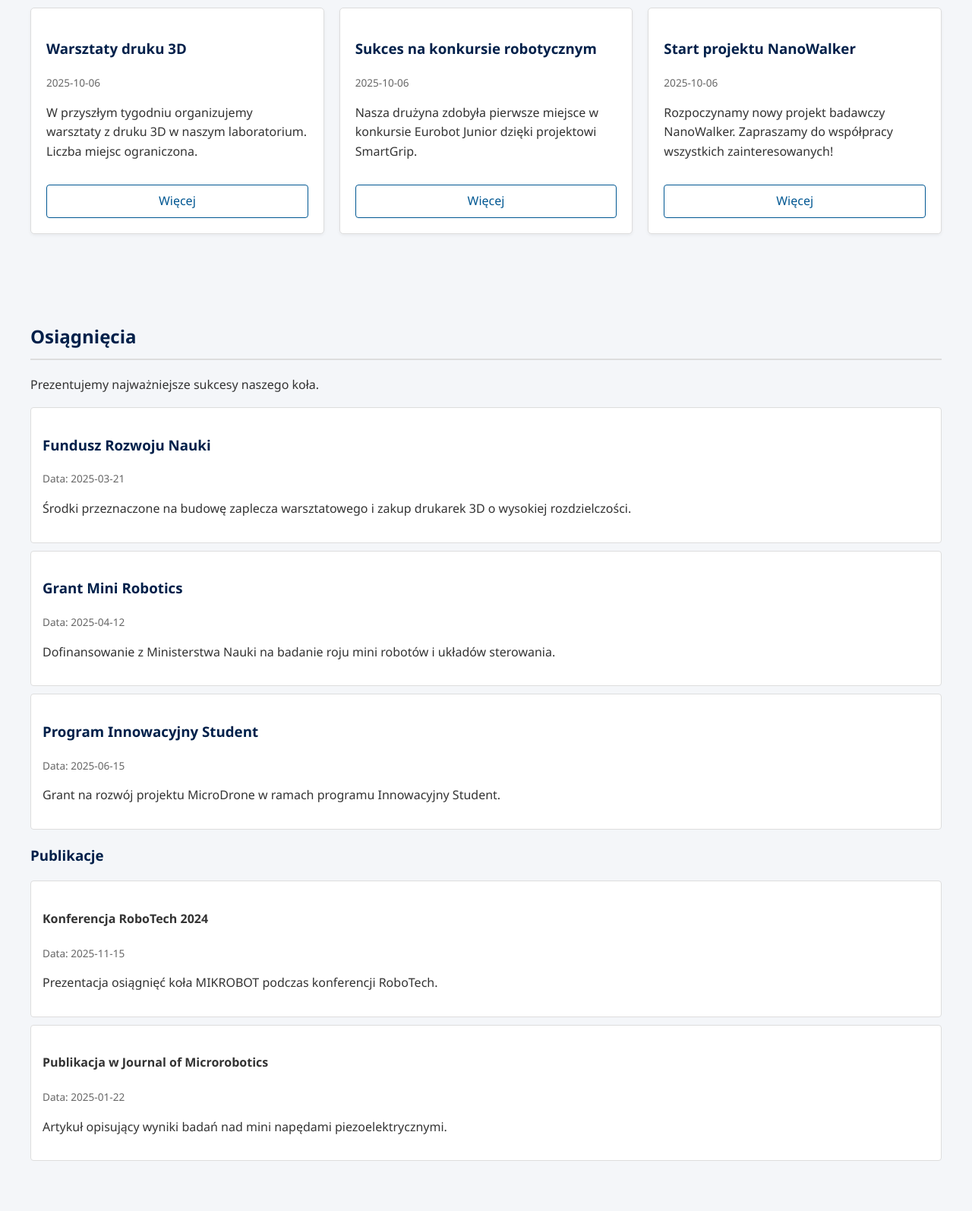
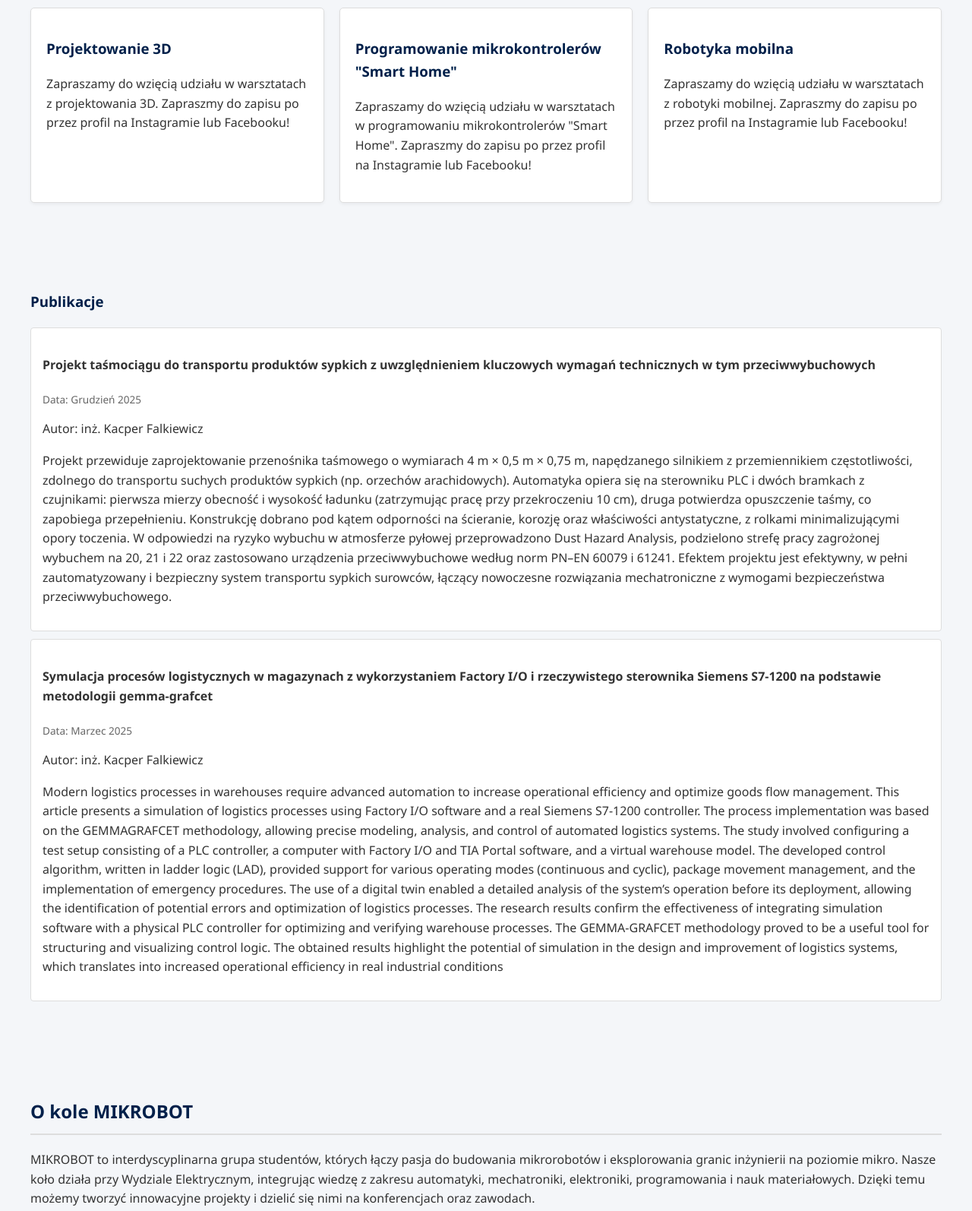
Before and after one commit to MikrobotUMG/MikrobotUMG.github.io, a plain HTML site: page index.html in a window 1280 px wide. Shown: the part 940-2534 px from the top of the page at 76% size. Drawn offline with Linux system fonts and the light colour scheme.

Commit message:
Update index.html

```diff
--- a/index.html
+++ b/index.html
@@ -257,28 +257,30 @@
         <h2>Aktualności</h2>
         <div class="grid-container">
             <div class="card">
-                <h3>Warsztaty druku 3D</h3>
-                <span class="date">2025-10-06</span>
-                <p>W przyszłym tygodniu organizujemy warsztaty z druku 3D w naszym laboratorium. Liczba miejsc ograniczona.</p>
-                <a href="#" class="btn-more">Więcej</a>
+                <h3>Projektowanie 3D</h3>
+               <!-- <span class="date">2025-10-06</span>-->
+                <p>Zapraszamy do wzięcią udziału w warsztatach z projektowania 3D. Zapraszmy do zapisu po przez profil na Instagramie lub Facebooku!</p>
+              <!--  <a href="#" class="btn-more">Więcej</a>-->
             </div>
             <div class="card">
-                <h3>Sukces na konkursie robotycznym</h3>
-                <span class="date">2025-10-06</span>
-                <p>Nasza drużyna zdobyła pierwsze miejsce w konkursie Eurobot Junior dzięki projektowi SmartGrip.</p>
-                <a href="#" class="btn-more">Więcej</a>
+                <h3>Programowanie mikrokontrolerów "Smart Home"</h3>
+              <!--   <span class="date">2025-10-06</span>-->
+                <p>Zapraszamy do wzięcią udziału w warsztatach w programowaniu mikrokontrolerów "Smart Home". Zapraszmy do zapisu po przez profil na Instagramie lub Facebooku!</p>
+               <!-- <a href="#" class="btn-more">Więcej</a></p>
+                <a href="#" class="btn-more">Więcej</a>-->
             </div>
             <div class="card">
-                <h3>Start projektu NanoWalker</h3>
-                <span class="date">2025-10-06</span>
-                <p>Rozpoczynamy nowy projekt badawczy NanoWalker. Zapraszamy do współpracy wszystkich zainteresowanych!</p>
-                <a href="#" class="btn-more">Więcej</a>
+                <h3>Robotyka mobilna</h3>
+              <!--   <span class="date">2025-10-06</span>-->
+                <p>Zapraszamy do wzięcią udziału w warsztatach z robotyki mobilnej. Zapraszmy do zapisu po przez profil na Instagramie lub Facebooku!</p>
+              <!--  <a href="#" class="btn-more">Więcej</a></p>
+                <a href="#" class="btn-more">Więcej</a>-->
             </div>
         </div>
     </section>
 
     <section id="osiagniecia">
-        <h2>Osiągnięcia</h2>
+      <!--  <h2>Osiągnięcia</h2>
         <p>Prezentujemy najważniejsze sukcesy naszego koła.</p>
 
         <div class="list-group-item">
@@ -297,24 +299,26 @@
             <h3>Program Innowacyjny Student</h3>
             <span class="date">Data: 2025-06-15</span>
             <p>Grant na rozwój projektu MicroDrone w ramach programu Innowacyjny Student.</p>
-        </div>
+        </div> -->
 
         <h3>Publikacje</h3>
         <div class="list-group-item">
-            <h4>Konferencja RoboTech 2024</h4>
-            <span class="date">Data: 2025-11-15</span>
-            <p>Prezentacja osiągnięć koła MIKROBOT podczas konferencji RoboTech.</p>
+            <h4>Projekt taśmociągu do transportu produktów sypkich z uwzględnieniem kluczowych wymagań technicznych w tym przeciwwybuchowych</h4>
+            <span class="date">Data: Grudzień 2025</span>
+            <p>Autor: inż. Kacper Falkiewicz</p>
+            <p>Projekt przewiduje zaprojektowanie przenośnika taśmowego o wymiarach 4 m × 0,5 m × 0,75 m, napędzanego silnikiem z przemiennikiem częstotliwości, zdolnego do transportu suchych produktów sypkich (np. orzechów arachidowych). Automatyka opiera się na sterowniku PLC i dwóch bramkach z czujnikami: pierwsza mierzy obecność i wysokość ładunku (zatrzymując pracę przy przekroczeniu 10 cm), druga potwierdza opuszczenie taśmy, co zapobiega przepełnieniu. Konstrukcję dobrano pod kątem odporności na ścieranie, korozję oraz właściwości antystatyczne, z rolkami minimalizującymi opory toczenia. W odpowiedzi na ryzyko wybuchu w atmosferze pyłowej przeprowadzono Dust Hazard Analysis, podzielono strefę pracy zagrożonej wybuchem na 20, 21 i 22 oraz zastosowano urządzenia przeciwwybuchowe według norm PN–EN 60079 i 61241. Efektem projektu jest efektywny, w pełni zautomatyzowany i bezpieczny system transportu sypkich surowców, łączący nowoczesne rozwiązania mechatroniczne z wymogami bezpieczeństwa przeciwwybuchowego.</p>
         </div>
          <div class="list-group-item">
-            <h4>Publikacja w Journal of Microrobotics</h4>
-            <span class="date">Data: 2025-01-22</span>
-            <p>Artykuł opisujący wyniki badań nad mini napędami piezoelektrycznymi.</p>
+            <h4>Symulacja procesów logistycznych w magazynach z wykorzystaniem Factory I/O i rzeczywistego sterownika Siemens S7-1200 na podstawie metodologii gemma-grafcet</h4>
+            <span class="date">Data: Marzec 2025</span>
+            <p>Autor: inż. Kacper Falkiewicz</p>
+            <p>Modern logistics processes in warehouses require advanced automation to increase operational efficiency and optimize goods flow management. This article presents a simulation of logistics processes using Factory I/O software and a real Siemens S7-1200 controller. The process implementation was based on the GEMMAGRAFCET methodology, allowing precise modeling, analysis, and control of automated logistics systems. The study involved configuring a test setup consisting of a PLC controller, a computer with Factory I/O and TIA Portal software, and a virtual warehouse model. The developed control algorithm, written in ladder logic (LAD), provided support for various operating modes (continuous and cyclic), package movement management, and the implementation of emergency procedures. The use of a digital twin enabled a detailed analysis of the system’s operation before its deployment, allowing the identification of potential errors and optimization of logistics processes. The research results confirm the effectiveness of integrating simulation software with a physical PLC controller for optimizing and verifying warehouse processes. The GEMMA-GRAFCET methodology proved to be a useful tool for structuring and visualizing control logic. The obtained results highlight the potential of simulation in the design and improvement of logistics systems, which translates into increased operational efficiency in real industrial conditions</p>
         </div>
     </section>
 
     <section id="okole">
         <h2>O kole MIKROBOT</h2>
-        <p>MIKROBOT to interdyscyplinarna grupa studentów, których łączy pasja do budowania mikrorobotów i eksplorowania granic inżynierii na poziomie mikro. Nasze koło działa przy Wydziale Elektroniki i Informatyki, integrując wiedzę z zakresu automatyki, mechatroniki, elektroniki, programowania i nauk materiałowych. Dzięki temu możemy tworzyć innowacyjne projekty i dzielić się nimi na konferencjach oraz zawodach.</p>
+        <p>MIKROBOT to interdyscyplinarna grupa studentów, których łączy pasja do budowania mikrorobotów i eksplorowania granic inżynierii na poziomie mikro. Nasze koło działa przy Wydziale Elektrycznym, integrując wiedzę z zakresu automatyki, mechatroniki, elektroniki, programowania i nauk materiałowych. Dzięki temu możemy tworzyć innowacyjne projekty i dzielić się nimi na konferencjach oraz zawodach.</p>
         <p>Organizujemy regularne spotkania, warsztaty i prezentacje, na których dzielimy się wiedzą, planujemy działania i rozwijamy nowe pomysły. Naszym celem jest nie tylko rozwój naukowy, ale także promocja przedsiębiorczości technologicznej i współpraca z przemysłem.</p>
 
         <h3>Dlaczego mikrorobotyka?</h3>
@@ -395,9 +399,8 @@ Ut dictum dui eget placerat gravida. Suspendisse id lacus orci. Maecenas finibus
         <h2>Ważne linki</h2>
         <p>Poniżej znajdziesz przydatne odnośniki.</p>
         <ul style="list-style: none; padding: 0;">
-            <li class="list-group-item"><a href="https://python.org">Python.org – oficjalna strona języka Python</a></li>
-            <li class="list-group-item"><a href="https://flask.palletsprojects.com">Flask – dokumentacja frameworka</a></li>
-            <li class="list-group-item"><a href="https://robotics.org">Robotics.org – IEEE Robotics</a></li>
+            <li class="list-group-item"><a href="https://www.instagram.com/kn.mikrobot/">Oficjalny profil na Instagramie</a></li>
+            <li class="list-group-item"><a href="https://www.facebook.com/kn.mikrobot/">Oficjalny profil na Facebooku</a></li>
             <li class="list-group-item" style="border-left: 5px solid var(--accent-color);">
                 <strong><a href="https://umg.edu.pl">Uniwersytet Morski w Gdyni (UMG)</a></strong>
             </li>
@@ -411,10 +414,8 @@ Ut dictum dui eget placerat gravida. Suspendisse id lacus orci. Maecenas finibus
         <h2>Kontakt</h2>
         <div style="background: white; padding: 20px; border: 1px solid #ddd;">
             <h3>Dane koła</h3>
-            <p><strong>Adres:</strong> ul. Mickiewicza 1, 70-000 Kamień, Polska</p>
+            <p><strong>Adres:</strong> Uniwersytet Morski w Gdyni, ul. Morska 81-87, 81-225 Gdynia</p>
             <p><strong>E-mail:</strong> <a href="mailto:kontakt@mikrobot.edu.pl">kontakt@mikrobot.edu.pl</a></p>
-            <p><strong>Telefon:</strong> +48 500 000 000</p>
-            <p>Spotkania odbywają się w każdą środę o 10:00 w sali 101A.</p>
         </div>
     </section>
 
```
